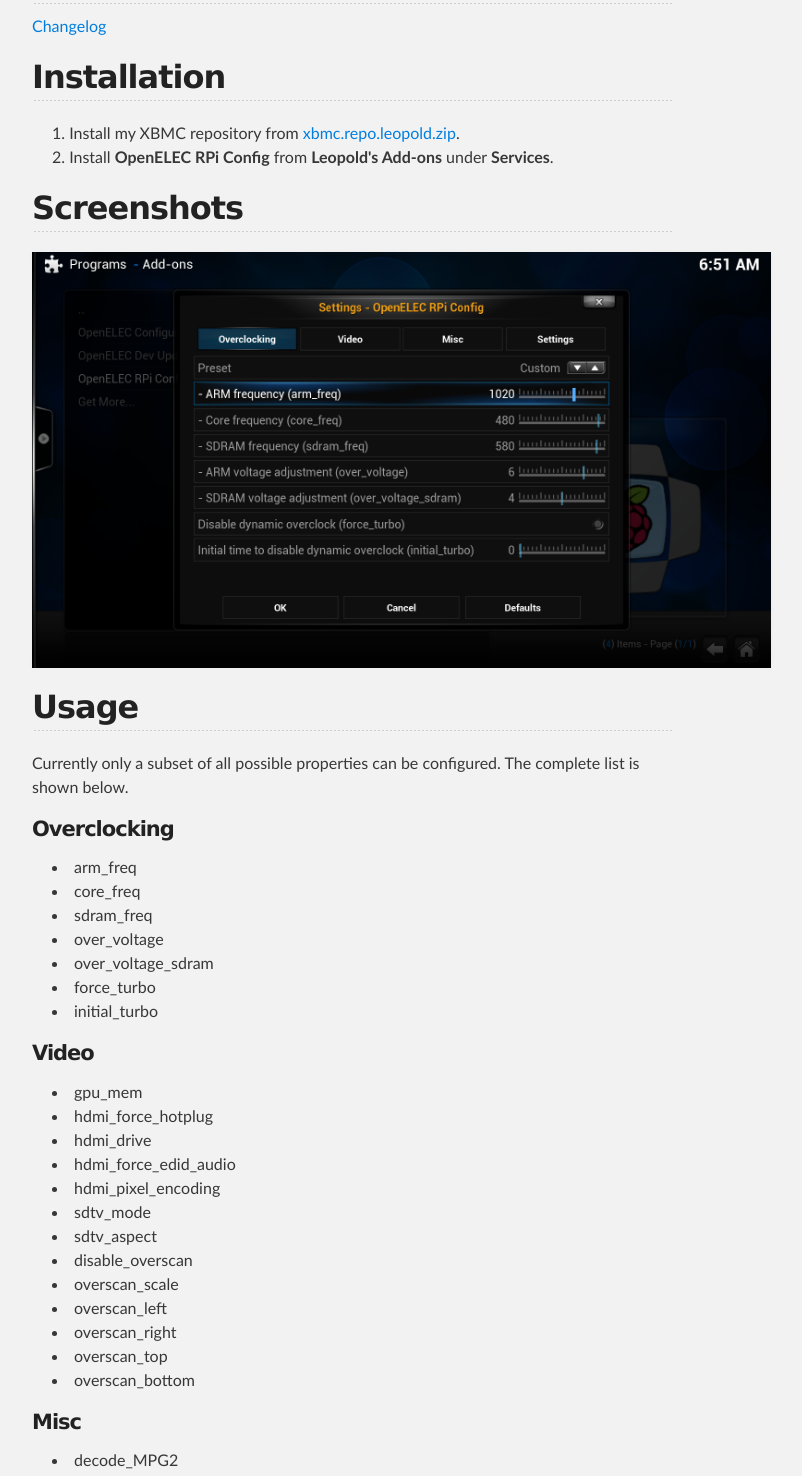
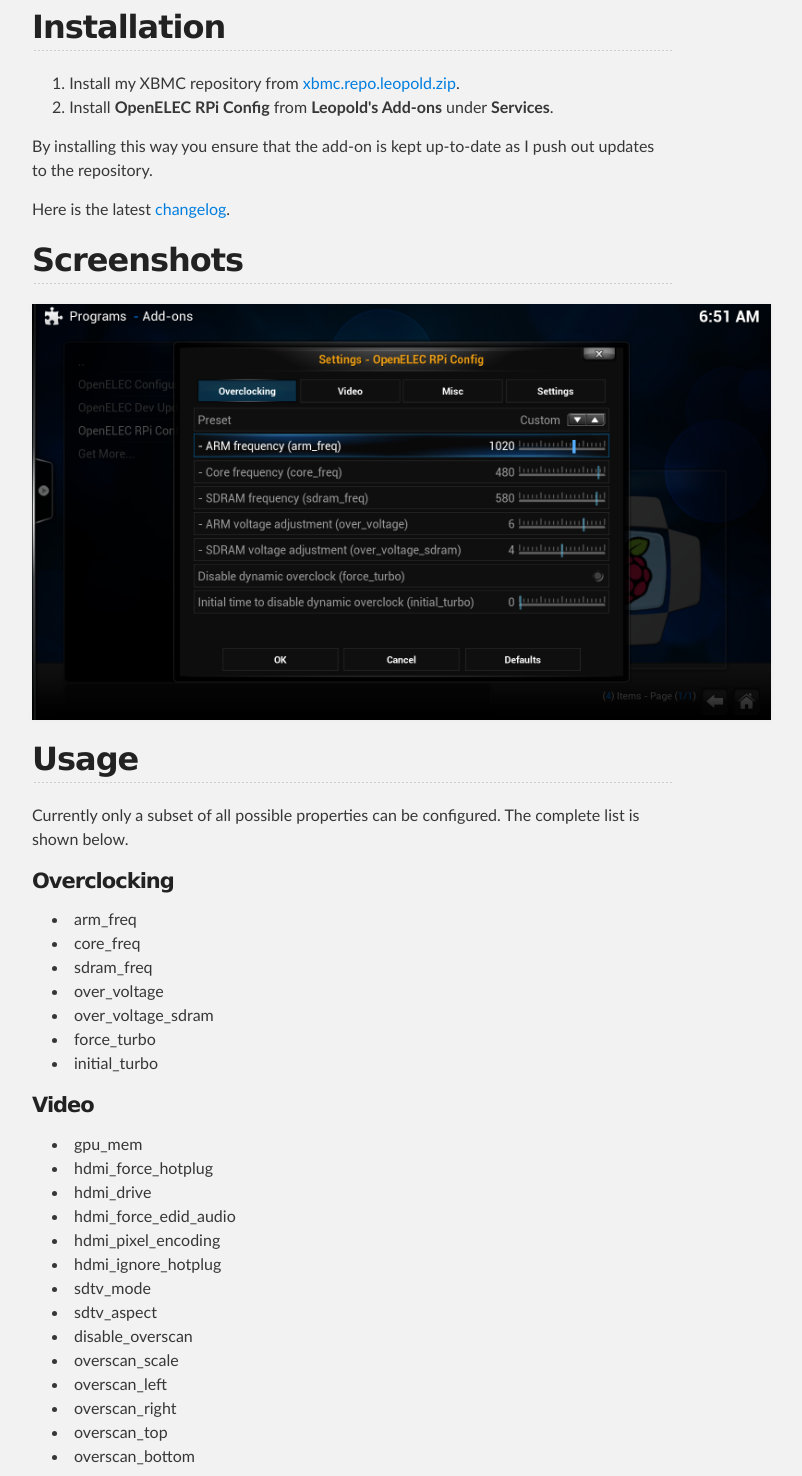
Before and after one commit to LS80/script.openelec.rpi.config, a plain HTML site: page index.html in a window 1280 px wide. Shown: the part 671-2147 px from the top of the page, without its empty margins (288-1090 px from the left). Drawn offline with Linux system fonts and the light colour scheme.

```diff
--- a/index.html
+++ b/index.html
@@ -35,15 +35,17 @@
 
 <p><strong>This add-on makes it possible to edit the Raspberry Pi system <a href="http://elinux.org/RPiconfig">configuration</a> parameters in /flash/config.txt from the XBMC gui.</strong></p>
 
-<hr><p><a href="https://raw.github.com/LS80/script.openelec.rpi.config/master/changelog.txt">Changelog</a></p>
-
 <h2>
 <a name="installation" class="anchor" href="#installation"><span class="octicon octicon-link"></span></a>Installation</h2>
 
 <ol>
 <li>Install my XBMC repository from <a href="http://goo.gl/MpUAWy">xbmc.repo.leopold.zip</a>.</li>
 <li>Install <strong>OpenELEC RPi Config</strong> from <strong>Leopold's Add-ons</strong> under <strong>Services</strong>.</li>
-</ol><h2>
+</ol><p>By installing this way you ensure that the add-on is kept up-to-date as I push out updates to the repository.</p>
+
+<p>Here is the latest <a href="https://raw.github.com/LS80/script.openelec.rpi.config/master/changelog.txt">changelog</a>.</p>
+
+<h2>
 <a name="screenshots" class="anchor" href="#screenshots"><span class="octicon octicon-link"></span></a>Screenshots</h2>
 
 <p><img src="http://ls80.github.io/script.openelec.rpi.config/screenshots/screenshot000.png" alt="Custom overclocking screenshot" title="Custom overclocking settings"></p>
@@ -73,6 +75,7 @@
 <li>hdmi_drive</li>
 <li>hdmi_force_edid_audio</li>
 <li>hdmi_pixel_encoding</li>
+<li>hdmi_ignore_hotplug</li>
 <li>sdtv_mode</li>
 <li>sdtv_aspect</li>
 <li>disable_overscan</li>
```
Also changed, not shown: params.json (+1 -1 lines).
